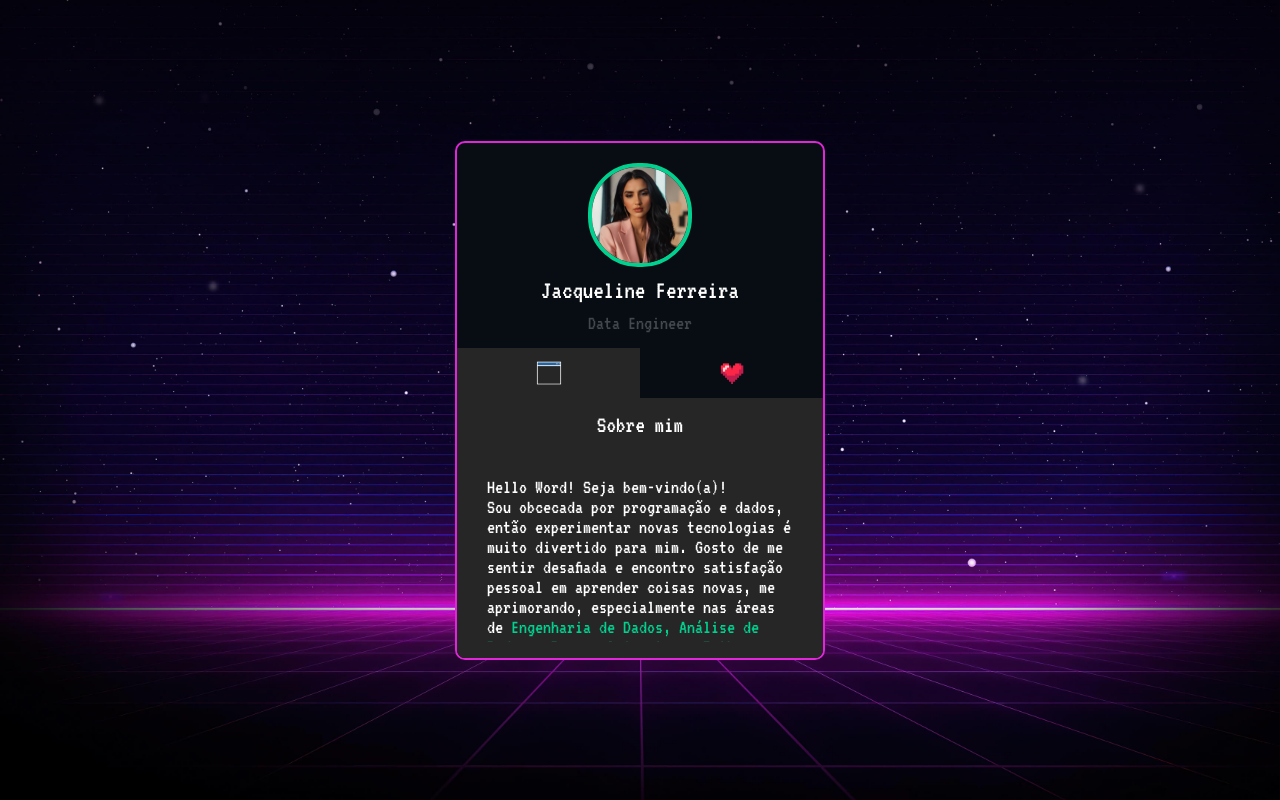
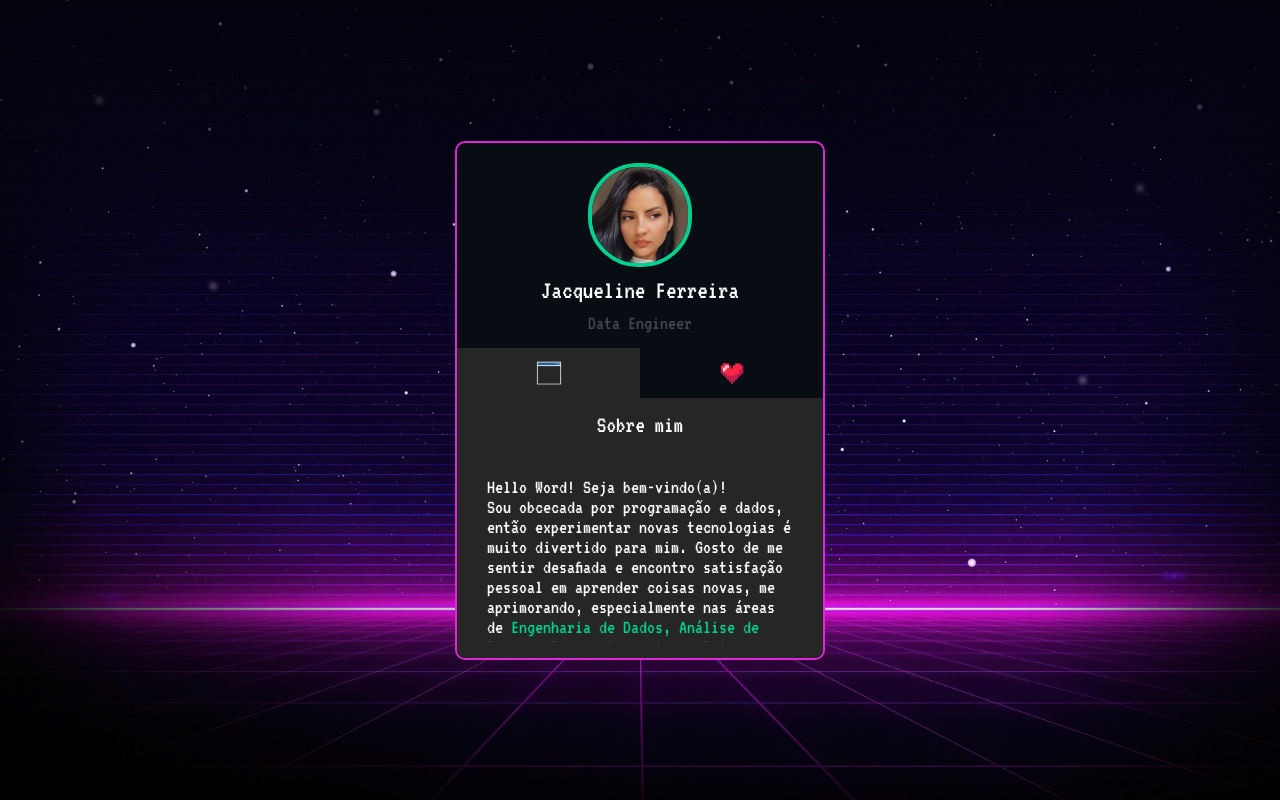
Before and after one commit to Jacqueline-dev/jacquecode, a plain HTML site: page index.html in a window 1280 px wide. Drawn offline with Linux system fonts and the light colour scheme.

Commit message:
update foto

```diff
--- a/index.html
+++ b/index.html
@@ -20,7 +20,7 @@
   <body>
     <main class="cartao">
       <div class="minhas-informacoes">
-        <img src="src/imagens/foto-perfil.png" alt="foto de perfil" />
+        <img src="src/imagens/fotoperfil.png" alt="foto de perfil" />
         <h1 class="nome">Jacqueline Ferreira</h1>
         <h2 class="cargo">Data Engineer</h2>
       </div>
```
